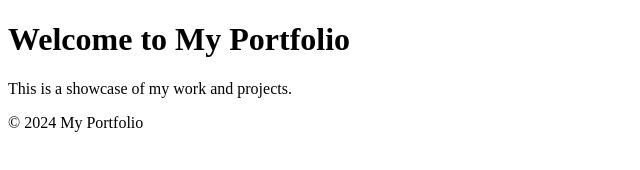
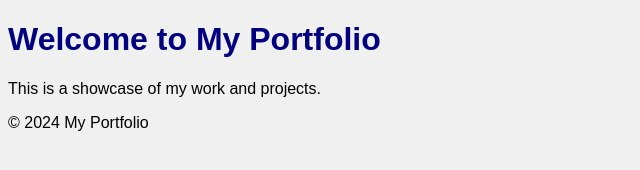
Before and after one commit to RanggaIkan/tessgithub, a plain HTML site: page index.html in a window 1280 px wide. Shown: the whole page, without its empty margins (0-640 px from the left). Drawn offline with Linux system fonts and the light colour scheme.

Commit message:
feat: Menambahkan file style.css dan menghubungkannya ke index.html

```diff
--- a/index.html
+++ b/index.html
@@ -4,6 +4,7 @@
     <meta charset="UTF-8">
     <meta name="viewport" content="width=device-width, initial-scale=1.0">
     <title>Portfolio</title>
+    <link rel="stylesheet" href="style.css">
 </head>
 <body>
     <h1>Welcome to My Portfolio</h1>
--- /dev/null
+++ b/style.css
@@ -0,0 +1,7 @@
+body {
+    background-color: #f0f0f0; /* Warna abu-abu muda */
+    font-family: Arial, sans-serif;
+}
+h1 {
+    color: navy;
+}
```
